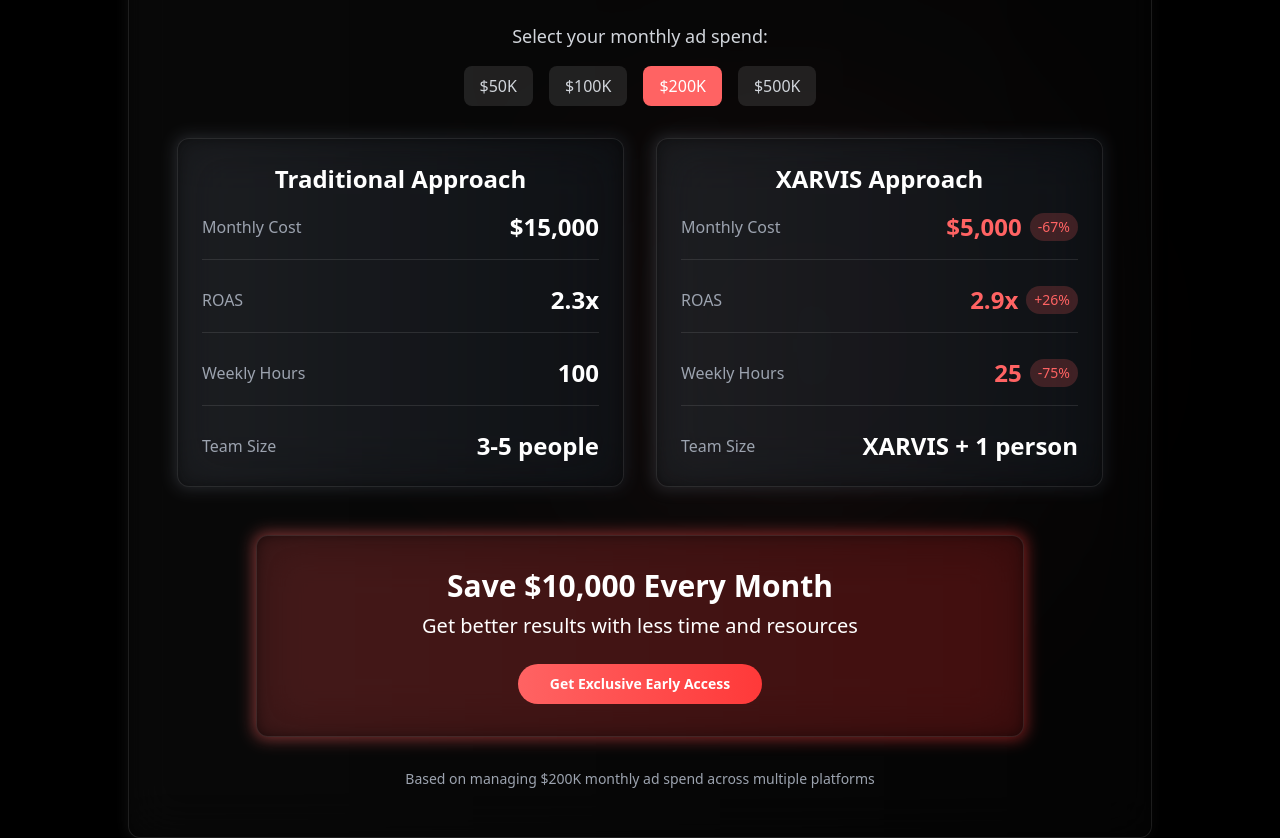
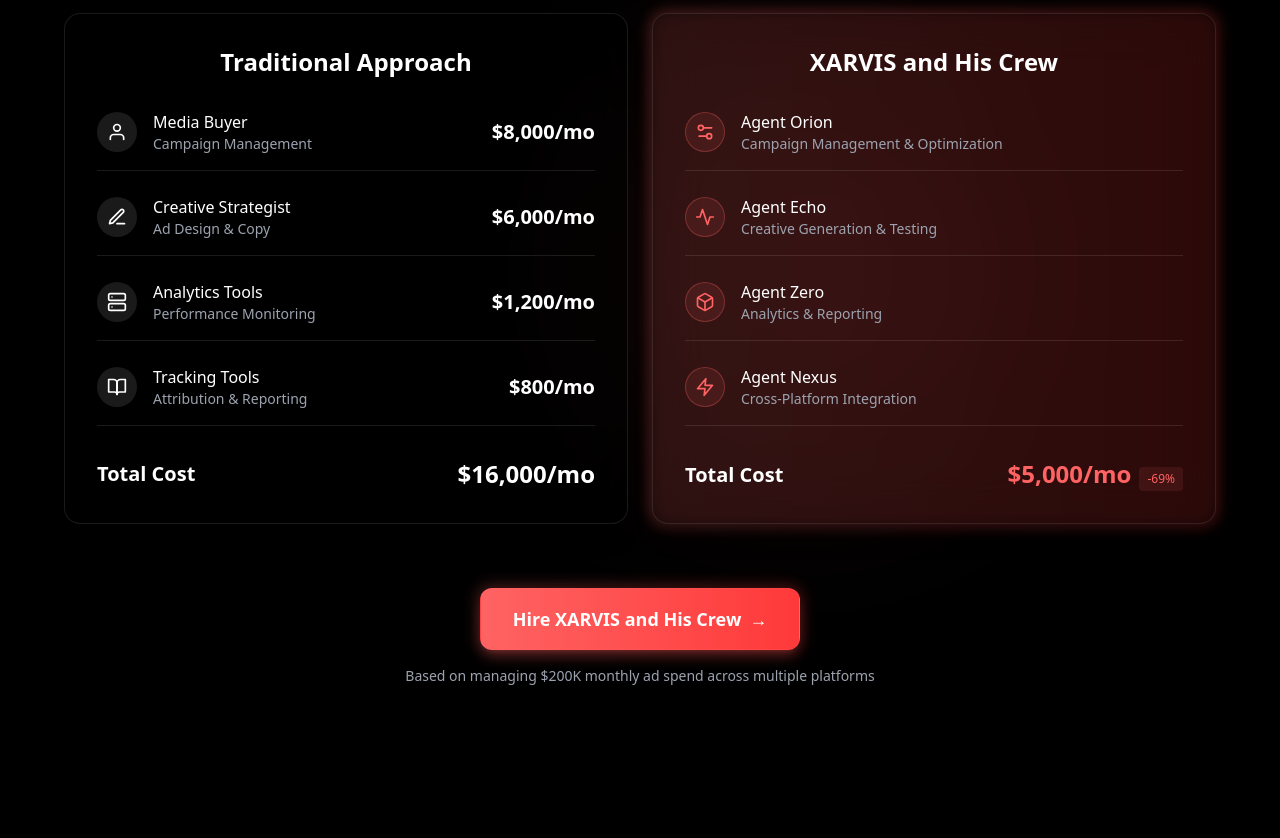
Before and after one commit to ayaryabi/xarvis, a Next.js app: page / in a window 1280 px wide. Shown: the part 3460-4298 px from the top of the page. Built offline with nearby package versions, Linux system fonts and the light colour scheme.

Commit message:
edited cost comparison

```diff
--- a/src/components/cost-comparison.tsx
+++ b/src/components/cost-comparison.tsx
@@ -54,179 +54,194 @@
 ];
 
 export function CostComparisonSection() {
-  const [isVisible, setIsVisible] = useState(false)
-  const [selectedTier, setSelectedTier] = useState("200K")
-  const sectionRef = useRef<HTMLDivElement>(null)
-
-  useEffect(() => {
-    const observer = new IntersectionObserver(
-      ([entry]) => {
-        if (entry.isIntersecting) {
-          setIsVisible(true)
-          observer.unobserve(entry.target)
-        }
-      },
-      {
-        threshold: 0.2,
-      }
-    )
-
-    const currentRef = sectionRef.current
-    if (currentRef) {
-      observer.observe(currentRef)
-    }
-
-    return () => {
-      if (currentRef) {
-        observer.unobserve(currentRef)
-      }
-    }
-  }, [])
-
-  // Find the selected tier data
-  const tierData = spendTiers.find(tier => tier.value === selectedTier) || spendTiers[2];
-  const savings = tierData.traditionalCost - tierData.xarvisCost;
-  const roasImprovement = Math.round((tierData.xarvisRoas - tierData.traditionalRoas) / tierData.traditionalRoas * 100);
-  const timeSavings = Math.round((tierData.traditionalHours - tierData.xarvisHours) / tierData.traditionalHours * 100);
-
   return (
-    <section
-      ref={sectionRef}
-      className={cn(
-        "py-24 relative overflow-hidden",
-        isVisible ? "opacity-100" : "opacity-0",
-        "transition-opacity duration-1000"
-      )}
-      id="cost-comparison"
-    >
+    <section className="py-24 relative overflow-hidden">
       <div className="absolute inset-0 z-0">
         <div className="absolute top-1/3 right-1/4 w-1/3 h-1/3 bg-gradient-to-l from-[#ff6363]/20 to-transparent rounded-full blur-[120px]"></div>
       </div>
 
       <div className="container mx-auto px-4 relative z-10">
-        <div className="max-w-5xl mx-auto">
-          <div className="relative">
-            <div className="absolute -inset-0.5 bg-gradient-to-r from-white/20 to-white/10 rounded-xl blur opacity-30"></div>
-            <div className="relative bg-black/40 backdrop-blur-xl border border-white/10 rounded-xl p-8 md:p-12 shadow-xl">
-              <h2 className="text-4xl md:text-5xl font-bold text-center mb-6 bg-clip-text text-transparent bg-gradient-to-r from-white to-white/80">
-                The most intelligent media buyer at a{" "}
-                <span className="text-[#ff6363]">
-                  fraction of the cost
-                </span>
+        <div className="text-center mb-16">
+          <h2 className="text-3xl md:text-5xl font-bold mb-6 bg-clip-text text-transparent bg-gradient-to-r from-white to-white/80">
+            The most intelligent media buyer at a
+            <br />
+            <span className="text-[#ff6363]">fraction of the cost</span>
           </h2>
+        </div>
 
-              <div className="mb-8">
-                <div className="text-center mb-4">
-                  <p className="text-lg text-gray-300">Select your monthly ad spend:</p>
+        <div className="max-w-6xl mx-auto">
+          <div className="grid grid-cols-1 md:grid-cols-2 gap-6">
+            {/* Traditional Approach */}
+            <div className="relative bg-black/40 backdrop-blur-xl border border-white/10 rounded-2xl p-8 shadow-xl">
+              <div className="text-center mb-8">
+                <h3 className="text-2xl font-bold">Traditional Approach</h3>
               </div>
-                <div className="flex justify-center space-x-4">
-                  {spendTiers.map((tier) => (
-                    <button
-                      key={tier.value}
-                      onClick={() => setSelectedTier(tier.value)}
-                      className={cn(
-                        "px-4 py-2 rounded-lg transition-all duration-300",
-                        selectedTier === tier.value
-                          ? "bg-[#ff6363] text-white"
-                          : "bg-white/10 text-gray-300 hover:bg-white/20"
-                      )}
-                    >
-                      {tier.label}
-                    </button>
-                  ))}
+
+              <div className="space-y-6">
+                <div className="flex justify-between items-center pb-4 border-b border-white/10">
+                  <div className="flex items-center">
+                    <div className="h-10 w-10 rounded-full bg-white/10 flex items-center justify-center mr-4">
+                      <svg xmlns="http://www.w3.org/2000/svg" className="h-5 w-5 text-white" viewBox="0 0 24 24" fill="none" stroke="currentColor" strokeWidth="2" strokeLinecap="round" strokeLinejoin="round">
+                        <path d="M20 21v-2a4 4 0 0 0-4-4H8a4 4 0 0 0-4 4v2"></path>
+                        <circle cx="12" cy="7" r="4"></circle>
+                      </svg>
+                    </div>
+                    <div>
+                      <div className="font-medium">Media Buyer</div>
+                      <div className="text-sm text-gray-400">Campaign Management</div>
                     </div>
                   </div>
-
-              <div className="grid md:grid-cols-2 gap-8 mb-12">
-                {/* Traditional vs XARVIS */}
-                <div className="relative">
-                  <div className="absolute -inset-0.5 bg-gradient-to-r from-gray-500 to-gray-700 rounded-xl blur opacity-30"></div>
-                  <div className="relative bg-black/40 backdrop-blur-xl border border-white/10 rounded-xl p-6 h-full">
-                    <h3 className="text-2xl font-bold mb-4 text-center">Traditional Approach</h3>
-
-                    <div className="space-y-6">
-                      <div className="flex justify-between items-center border-b border-white/10 pb-4">
-                        <span className="text-gray-400">Monthly Cost</span>
-                        <span className="text-2xl font-bold">${tierData.traditionalCost.toLocaleString()}</span>
+                  <div className="text-xl font-bold">$8,000/mo</div>
                 </div>
 
-                      <div className="flex justify-between items-center border-b border-white/10 pb-4">
-                        <span className="text-gray-400">ROAS</span>
-                        <span className="text-2xl font-bold">{tierData.traditionalRoas.toFixed(1)}x</span>
+                <div className="flex justify-between items-center pb-4 border-b border-white/10">
+                  <div className="flex items-center">
+                    <div className="h-10 w-10 rounded-full bg-white/10 flex items-center justify-center mr-4">
+                      <svg xmlns="http://www.w3.org/2000/svg" className="h-5 w-5 text-white" viewBox="0 0 24 24" fill="none" stroke="currentColor" strokeWidth="2" strokeLinecap="round" strokeLinejoin="round">
+                        <path d="M12 20h9"></path>
+                        <path d="M16.5 3.5a2.121 2.121 0 0 1 3 3L7 19l-4 1 1-4L16.5 3.5z"></path>
+                      </svg>
+                    </div>
+                    <div>
+                      <div className="font-medium">Creative Strategist</div>
+                      <div className="text-sm text-gray-400">Ad Design & Copy</div>
+                    </div>
+                  </div>
+                  <div className="text-xl font-bold">$6,000/mo</div>
                 </div>
 
-                      <div className="flex justify-between items-center border-b border-white/10 pb-4">
-                        <span className="text-gray-400">Weekly Hours</span>
-                        <span className="text-2xl font-bold">{tierData.traditionalHours}</span>
+                <div className="flex justify-between items-center pb-4 border-b border-white/10">
+                  <div className="flex items-center">
+                    <div className="h-10 w-10 rounded-full bg-white/10 flex items-center justify-center mr-4">
+                      <svg xmlns="http://www.w3.org/2000/svg" className="h-5 w-5 text-white" viewBox="0 0 24 24" fill="none" stroke="currentColor" strokeWidth="2" strokeLinecap="round" strokeLinejoin="round">
+                        <rect x="2" y="2" width="20" height="8" rx="2" ry="2"></rect>
+                        <rect x="2" y="14" width="20" height="8" rx="2" ry="2"></rect>
+                        <line x1="6" y1="6" x2="6" y2="6"></line>
+                        <line x1="6" y1="18" x2="6" y2="18"></line>
+                      </svg>
+                    </div>
+                    <div>
+                      <div className="font-medium">Analytics Tools</div>
+                      <div className="text-sm text-gray-400">Performance Monitoring</div>
+                    </div>
+                  </div>
+                  <div className="text-xl font-bold">$1,200/mo</div>
                 </div>
 
-                      <div className="flex justify-between items-center">
-                        <span className="text-gray-400">Team Size</span>
-                        <span className="text-2xl font-bold">3-5 people</span>
+                <div className="flex justify-between items-center pb-4 border-b border-white/10">
+                  <div className="flex items-center">
+                    <div className="h-10 w-10 rounded-full bg-white/10 flex items-center justify-center mr-4">
+                      <svg xmlns="http://www.w3.org/2000/svg" className="h-5 w-5 text-white" viewBox="0 0 24 24" fill="none" stroke="currentColor" strokeWidth="2" strokeLinecap="round" strokeLinejoin="round">
+                        <path d="M2 3h6a4 4 0 0 1 4 4v14a3 3 0 0 0-3-3H2z"></path>
+                        <path d="M22 3h-6a4 4 0 0 0-4 4v14a3 3 0 0 1 3-3h7z"></path>
+                      </svg>
                     </div>
+                    <div>
+                      <div className="font-medium">Tracking Tools</div>
+                      <div className="text-sm text-gray-400">Attribution & Reporting</div>
+                    </div>
+                  </div>
+                  <div className="text-xl font-bold">$800/mo</div>
+                </div>
+
+                <div className="flex justify-between items-center pt-2">
+                  <div className="font-bold text-xl">Total Cost</div>
+                  <div className="text-2xl font-bold">$16,000/mo</div>
                 </div>
               </div>
             </div>
 
+            {/* XARVIS Approach */}
             <div className="relative">
-                  <div className="absolute -inset-0.5 bg-gradient-to-r from-gray-500 to-gray-700 rounded-xl blur opacity-30"></div>
-                  <div className="relative bg-black/40 backdrop-blur-xl border border-white/10 rounded-xl p-6 h-full">
-                    <h3 className="text-2xl font-bold mb-4 text-center">XARVIS Approach</h3>
+              <div className="absolute -inset-0.5 bg-gradient-to-r from-[#ff6363] to-[#ff3939] rounded-2xl blur opacity-30"></div>
+              <div className="relative bg-black/40 backdrop-blur-xl border border-white/10 rounded-2xl p-8 shadow-xl">
+                <div className="text-center mb-8">
+                  <h3 className="text-2xl font-bold">XARVIS and His Crew</h3>
+                </div>
 
                 <div className="space-y-6">
-                      <div className="flex justify-between items-center border-b border-white/10 pb-4">
-                        <span className="text-gray-400">Monthly Cost</span>
+                  <div className="flex justify-between items-center pb-4 border-b border-white/10">
                     <div className="flex items-center">
-                          <span className="text-2xl font-bold text-[#ff6363]">${tierData.xarvisCost.toLocaleString()}</span>
-                          <span className="ml-2 text-sm bg-[#ff6363]/20 text-[#ff6363] px-2 py-1 rounded-full">-{tierData.savingsPercentage}%</span>
+                      <div className="h-10 w-10 rounded-full bg-[#ff6363]/10 border border-[#ff6363]/30 flex items-center justify-center mr-4">
+                        <svg xmlns="http://www.w3.org/2000/svg" className="h-5 w-5 text-[#ff6363]" viewBox="0 0 24 24" fill="none" stroke="currentColor" strokeWidth="2" strokeLinecap="round" strokeLinejoin="round">
+                          <path d="M20 7h-9"></path>
+                          <path d="M14 17H5"></path>
+                          <circle cx="17" cy="17" r="3"></circle>
+                          <circle cx="7" cy="7" r="3"></circle>
+                        </svg>
+                      </div>
+                      <div>
+                        <div className="font-medium">Agent Orion</div>
+                        <div className="text-sm text-gray-400">Campaign Management & Optimization</div>
+                      </div>
                     </div>
                   </div>
 
-                      <div className="flex justify-between items-center border-b border-white/10 pb-4">
-                        <span className="text-gray-400">ROAS</span>
+                  <div className="flex justify-between items-center pb-4 border-b border-white/10">
                     <div className="flex items-center">
-                          <span className="text-2xl font-bold text-[#ff6363]">{tierData.xarvisRoas.toFixed(1)}x</span>
-                          <span className="ml-2 text-sm bg-[#ff6363]/20 text-[#ff6363] px-2 py-1 rounded-full">+{roasImprovement}%</span>
+                      <div className="h-10 w-10 rounded-full bg-[#ff6363]/10 border border-[#ff6363]/30 flex items-center justify-center mr-4">
+                        <svg xmlns="http://www.w3.org/2000/svg" className="h-5 w-5 text-[#ff6363]" viewBox="0 0 24 24" fill="none" stroke="currentColor" strokeWidth="2" strokeLinecap="round" strokeLinejoin="round">
+                          <polyline points="22 12 18 12 15 21 9 3 6 12 2 12"></polyline>
+                        </svg>
+                      </div>
+                      <div>
+                        <div className="font-medium">Agent Echo</div>
+                        <div className="text-sm text-gray-400">Creative Generation & Testing</div>
+                      </div>
                     </div>
                   </div>
 
-                      <div className="flex justify-between items-center border-b border-white/10 pb-4">
-                        <span className="text-gray-400">Weekly Hours</span>
+                  <div className="flex justify-between items-center pb-4 border-b border-white/10">
                     <div className="flex items-center">
-                          <span className="text-2xl font-bold text-[#ff6363]">{tierData.xarvisHours}</span>
-                          <span className="ml-2 text-sm bg-[#ff6363]/20 text-[#ff6363] px-2 py-1 rounded-full">-{timeSavings}%</span>
+                      <div className="h-10 w-10 rounded-full bg-[#ff6363]/10 border border-[#ff6363]/30 flex items-center justify-center mr-4">
+                        <svg xmlns="http://www.w3.org/2000/svg" className="h-5 w-5 text-[#ff6363]" viewBox="0 0 24 24" fill="none" stroke="currentColor" strokeWidth="2" strokeLinecap="round" strokeLinejoin="round">
+                          <path d="M21 16V8a2 2 0 0 0-1-1.73l-7-4a2 2 0 0 0-2 0l-7 4A2 2 0 0 0 3 8v8a2 2 0 0 0 1 1.73l7 4a2 2 0 0 0 2 0l7-4A2 2 0 0 0 21 16z"></path>
+                          <polyline points="3.27 6.96 12 12.01 20.73 6.96"></polyline>
+                          <line x1="12" y1="22.08" x2="12" y2="12"></line>
+                        </svg>
+                      </div>
+                      <div>
+                        <div className="font-medium">Agent Zero</div>
+                        <div className="text-sm text-gray-400">Analytics & Reporting</div>
+                      </div>
                     </div>
                   </div>
 
-                      <div className="flex justify-between items-center">
-                        <span className="text-gray-400">Team Size</span>
-                        <span className="text-2xl font-bold">XARVIS + 1 person</span>
+                  <div className="flex justify-between items-center pb-4 border-b border-white/10">
+                    <div className="flex items-center">
+                      <div className="h-10 w-10 rounded-full bg-[#ff6363]/10 border border-[#ff6363]/30 flex items-center justify-center mr-4">
+                        <svg xmlns="http://www.w3.org/2000/svg" className="h-5 w-5 text-[#ff6363]" viewBox="0 0 24 24" fill="none" stroke="currentColor" strokeWidth="2" strokeLinecap="round" strokeLinejoin="round">
+                          <polygon points="13 2 3 14 12 14 11 22 21 10 12 10 13 2"></polygon>
+                        </svg>
+                      </div>
+                      <div>
+                        <div className="font-medium">Agent Nexus</div>
+                        <div className="text-sm text-gray-400">Cross-Platform Integration</div>
+                      </div>
+                    </div>
+                  </div>
+
+                  <div className="flex justify-between items-center pt-2">
+                    <div className="font-bold text-xl">Total Cost</div>
+                    <div className="flex items-baseline">
+                      <div className="text-2xl font-bold text-[#ff6363]">$5,000/mo</div>
+                      <div className="ml-2 bg-[#ff6363]/10 text-[#ff6363] text-xs py-1 px-2 rounded">-69%</div>
+                    </div>
                   </div>
                 </div>
               </div>
             </div>
           </div>
 
-              {/* Savings Callout */}
-              <div className="mt-12 max-w-3xl mx-auto">
-                <div className="relative">
-                  <div className="absolute -inset-0.5 bg-gradient-to-r from-[#ff6363] to-[#ff3939] rounded-xl blur opacity-50"></div>
-                  <div className="relative bg-black/60 backdrop-blur-xl border border-white/10 rounded-xl p-8 text-center">
-                    <h3 className="text-3xl font-bold mb-2">Save ${savings.toLocaleString()} Every Month</h3>
-                    <p className="text-xl mb-6">Get better results with less time and resources</p>
-                    <Button className="bg-gradient-to-r from-[#ff6363] to-[#ff3939] text-white font-bold py-3 px-8 rounded-full hover:opacity-90 transition-opacity">
-                      Get Exclusive Early Access
-                    </Button>
+          <div className="mt-16 text-center">
+            <div className="relative inline-block">
+              <div className="absolute -inset-0.5 bg-gradient-to-r from-[#ff6363] to-[#ff3939] rounded-xl blur opacity-30"></div>
+              <button className="relative bg-gradient-to-r from-[#ff6363] to-[#ff3939] hover:from-[#ff7373] hover:to-[#ff4949] text-white px-8 py-4 rounded-xl text-lg shadow-lg shadow-[#ff6363]/20 border border-[#ff6363]/20 font-bold">
+                Hire XARVIS and His Crew
+                <span className="ml-2">→</span>
+              </button>
             </div>
-                </div>
-              </div>
-
-              <div className="text-center mt-8">
-                <p className="text-sm text-gray-400">
-                  Based on managing {tierData.label} monthly ad spend across multiple platforms
-                </p>
-              </div>
-            </div>
+            <p className="text-sm text-gray-400 mt-4">Based on managing $200K monthly ad spend across multiple platforms</p>
           </div>
         </div>
       </div>
```
Lines whose indentation alone changed are shown as unchanged.
